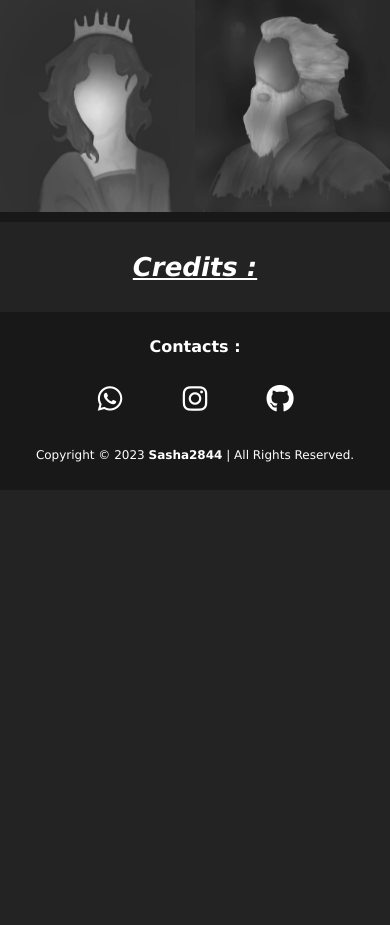
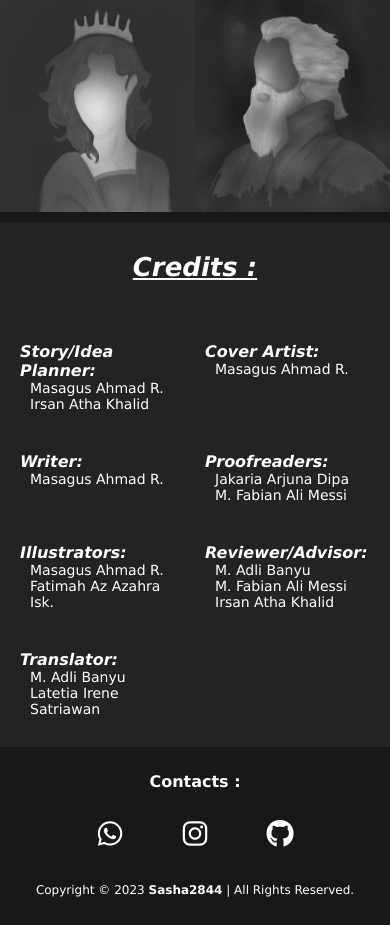
Before and after one commit to Ashonst2844/neverland-universe, a PHP site: page / in a window 390 px wide. Shown: the part 1456-2381 px from the top of the page. Before the commit the page ends 1918 px from the top, so only its background shows below. Run offline with PHP 8.4, Linux system fonts and the light colour scheme; some libraries are stand-ins or nearby versions.

Commit message:
Add Credits Segment & Make It Responsive

```diff
--- a/index.html
+++ b/index.html
@@ -47,6 +47,56 @@
         <div class="line"></div>
         <div id="credits">
             <h2 class="subhead">Credits :</h2>
+            <div class="credits-container">
+                <div class="credits-box">
+                    <h4>Story/Idea Planner:</h4>
+                    <ul>
+                        <li>Masagus Ahmad R.</li>
+                        <li>Irsan Atha Khalid</li>
+                    </ul>
+                </div>
+                <div class="credits-box">
+                    <h4>Cover Artist:</h4>
+                    <ul>
+                        <li>Masagus Ahmad R.</li>
+                    </ul>
+                </div>
+                <div class="credits-box">
+                    <h4>Writer:</h4>
+                    <ul>
+                        <li>Masagus Ahmad R.</li>
+                    </ul>
+                </div>
+                <div class="credits-box">
+                    <h4>Proofreaders:</h4>
+                    <ul>
+                        <li>Jakaria Arjuna Dipa</li>
+                        <li>M. Fabian Ali Messi</li>
+                    </ul>
+                </div>
+                <div class="credits-box">
+                    <h4>Illustrators:</h4>
+                    <ul>
+                        <li>Masagus Ahmad R.</li>
+                        <li>Fatimah Az Azahra Isk.</li>
+                    </ul>
+                </div>
+                <div class="credits-box">
+                    <h4>Reviewer/Advisor:</h4>
+                    <ul>
+                        <li>M. Adli Banyu</li>
+                        <li>M. Fabian Ali Messi</li>
+                        <li>Irsan Atha Khalid</li>
+                    </ul>
+                </div>
+                <div class="credits-box">
+                    <h4>Translator:</h4>
+                    <ul>
+                        <li>M. Adli Banyu</li>
+                        <li>Latetia Irene Satriawan</li>
+                    </ul>
+                </div>
+            </div>
         </div>
         <footer id="contact">
             <h4>Contacts :</h4>
--- a/style.css
+++ b/style.css
@@ -121,6 +121,28 @@ nav ul li a {
     color: white;
     text-shadow: 2px 2px 2px black;
     font-style: italic;
+}
+#credits .credits-container{
+    display: flex;
+    flex-wrap: wrap;
+    padding: 10px;
+}
+#credits .credits-container .credits-box {
+    width: 33.33%;
+    color: white;
+    margin-top: 20px;
+    padding: 10px;
+}
+#credits .credits-container .credits-box:hover {
+    background-color: #414141;
+}
+#credits .credits-container .credits-box h4 {
+    font-style: italic;
+}
+#credits .credits-container .credits-box ul li {
+    font-size: 18px;
+    list-style: none;
+    margin-left: 10px;
 }
 footer {
     background-color: #181818;
@@ -314,6 +336,12 @@ footer ul li a .fa-github:hover {
         font-size: 14px;
         margin-left: 0;
     }
+    #credits .credits-container .credits-box {
+        width: 50%;
+    }
+    #credits .credits-container .credits-box ul li {
+        font-size: 14px;
+    }
 }
 
 /* For Phone M */
@@ -323,6 +351,9 @@ footer ul li a .fa-github:hover {
     }
     #characters .char-container .char-box img {
         height: 187.5px;
+    }
+    #credits .credits-container .credits-box ul li {
+        font-size: 12px;
     }
 }
 
@@ -341,4 +372,10 @@ footer ul li a .fa-github:hover {
     #characters .char-container .char-box figcaption {
         font-size: 12px;
     }
+    #credits .credits-container .credits-box {
+        width: 100%;
+    }
+    #credits .credits-container .credits-box ul li {
+        font-size: 18px;
+    }
 }
```
